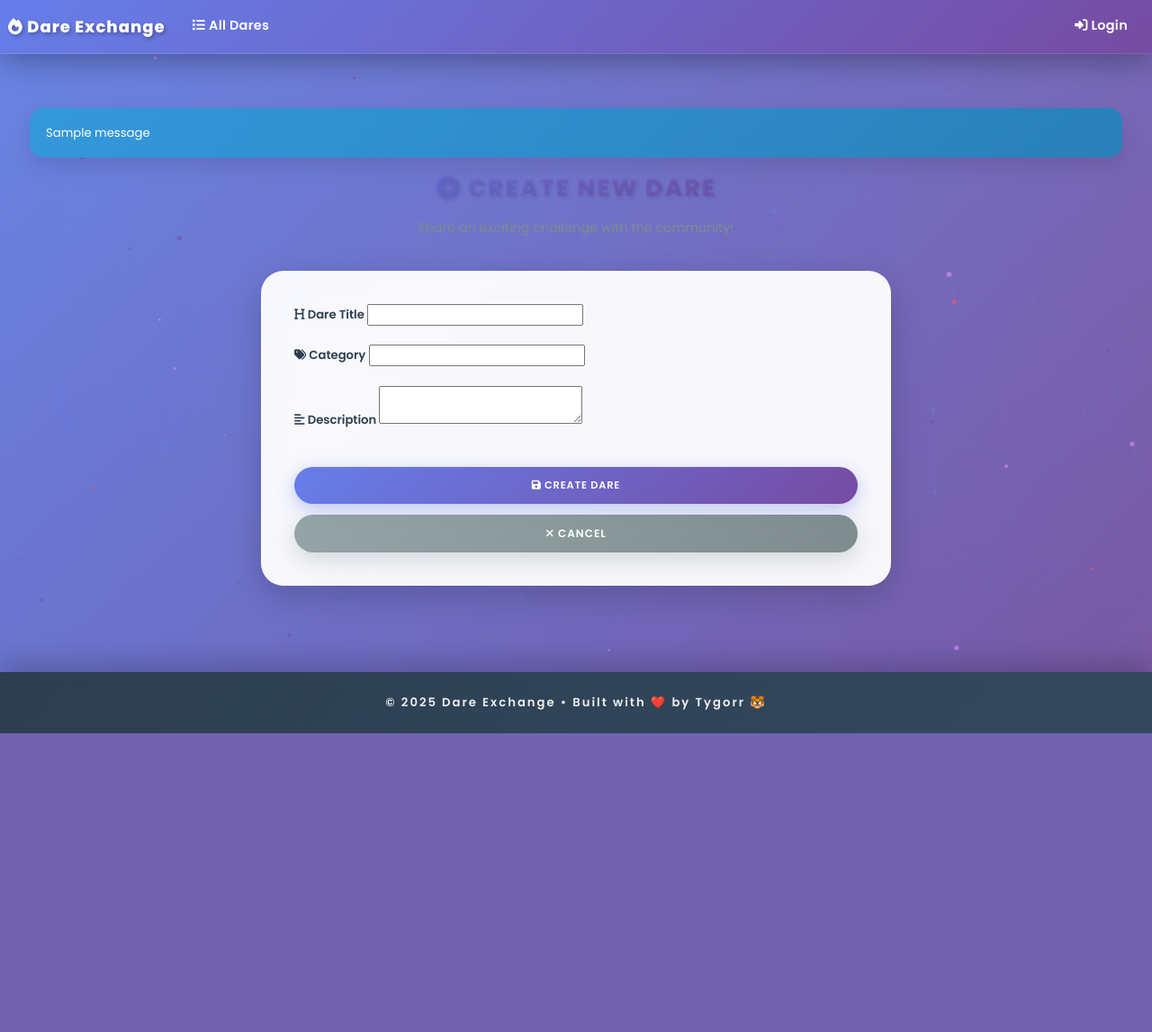
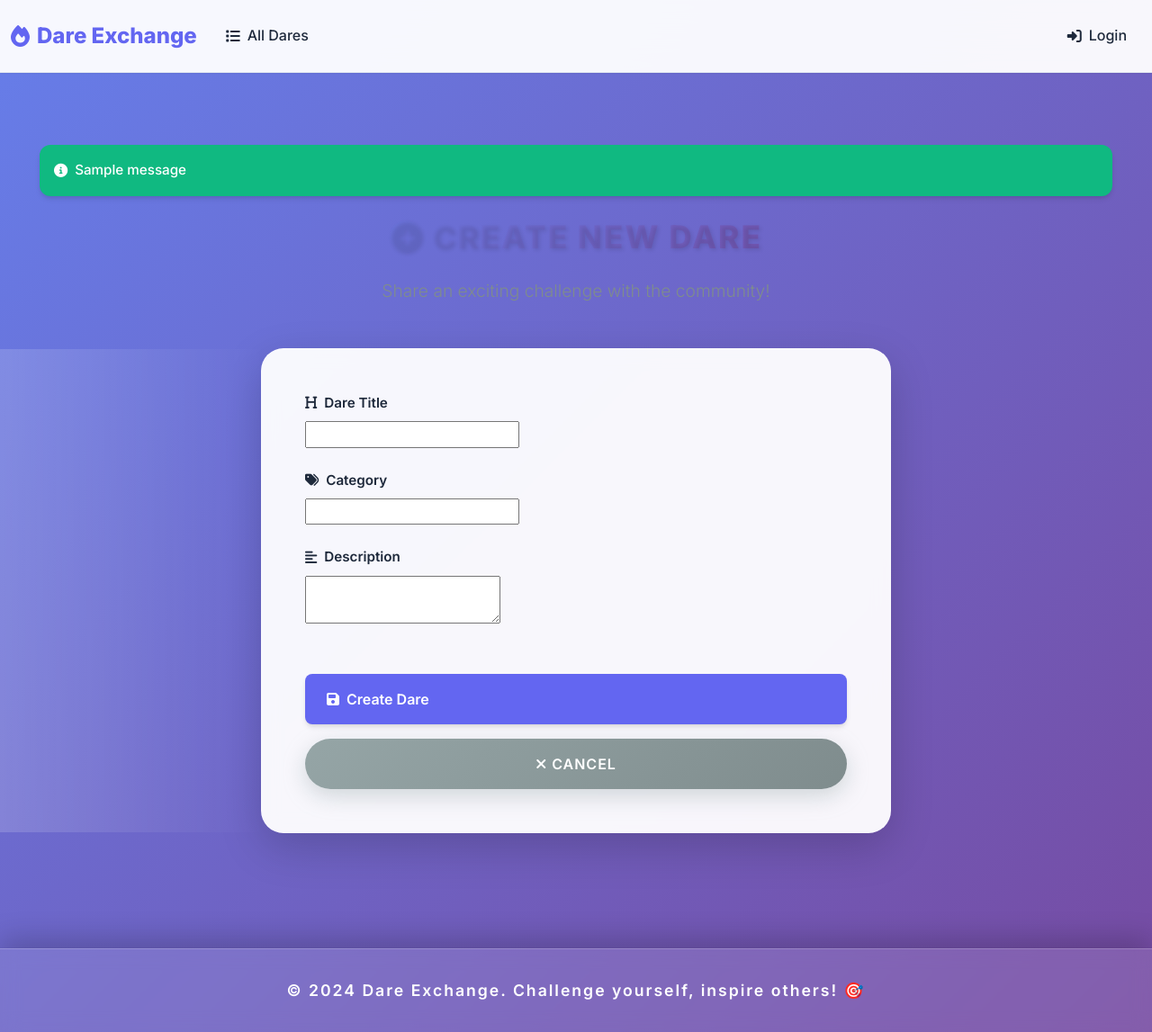
Before and after one commit to Rohith-Pavan/Dare-Exchange, a Django app: template templates/dare_form.html in a window 1280 px wide. Shown: the whole page at 90% size. Before the commit the page ends 815 px from the top, so only its background shows below. Run offline with Django 3.2, Linux system fonts and the light colour scheme; the template is opened without the code that fills it, so the values that code supplies are empty, except form fields; tables that the repository leaves empty hold one stand-in row (values such as "Sample post"); one stand-in notice (Sample message) is shown; form fields are guessed from the names that the template uses.

Commit message:
Restore full functionality: Apply modern design system to Django templates while preserving all backend features

```diff
--- a/templates/base.html
+++ b/templates/base.html
@@ -6,7 +6,7 @@
   <title>Dare Exchange</title>
 
   <!-- Google Fonts -->
-  <link href="https://fonts.googleapis.com/css2?family=Poppins:wght@400;600;700;800&display=swap" rel="stylesheet" />
+  <link href="https://fonts.googleapis.com/css2?family=Inter:wght@300;400;500;600;700;800&display=swap" rel="stylesheet" />
 
   <!-- Bootstrap CSS -->
   <link href="https://cdn.jsdelivr.net/npm/bootstrap@5.3.0/dist/css/bootstrap.min.css" rel="stylesheet" />
@@ -15,100 +15,135 @@
   <link href="https://cdnjs.cloudflare.com/ajax/libs/font-awesome/6.4.0/css/all.min.css" rel="stylesheet" />
 
   <style>
-    html {
-      font-size: 75%;
+    :root {
+      --primary-color: #6366f1;
+      --primary-dark: #4f46e5;
+      --secondary-color: #f1f5f9;
+      --accent-color: #06b6d4;
+      --success-color: #10b981;
+      --warning-color: #f59e0b;
+      --danger-color: #ef4444;
+      --text-primary: #1e293b;
+      --text-secondary: #64748b;
+      --text-muted: #94a3b8;
+      --border-color: #e2e8f0;
+      --bg-primary: #ffffff;
+      --bg-secondary: #f8fafc;
+      --shadow-sm: 0 1px 2px 0 rgb(0 0 0 / 0.05);
+      --shadow-md: 0 4px 6px -1px rgb(0 0 0 / 0.1), 0 2px 4px -2px rgb(0 0 0 / 0.1);
+      --shadow-lg: 0 10px 15px -3px rgb(0 0 0 / 0.1), 0 4px 6px -4px rgb(0 0 0 / 0.1);
+      --shadow-xl: 0 20px 25px -5px rgb(0 0 0 / 0.1), 0 8px 10px -6px rgb(0 0 0 / 0.1);
+    }
+
+    * {
+      margin: 0;
+      padding: 0;
+      box-sizing: border-box;
     }
 
     body {
-      font-family: 'Poppins', sans-serif;
+      font-family: 'Inter', -apple-system, BlinkMacSystemFont, sans-serif;
       background: linear-gradient(135deg, #667eea 0%, #764ba2 100%);
-      color: #222;
+      color: var(--text-primary);
       min-height: 100vh;
+      line-height: 1.6;
       display: flex;
       flex-direction: column;
-      position: relative;
-      overflow-x: hidden;
     }
 
-    #particles-js {
-      position: fixed;
-      top: 0;
-      left: 0;
-      width: 100%;
-      height: 100%;
-      z-index: -1;
-      background: transparent;
+    /* Main content */
+    .main-content {
+      flex: 1;
+      padding: 2rem 0;
     }
 
-    /* Animated background */
-    body::before {
-      content: '';
-      position: fixed;
-      top: 0;
-      left: 0;
-      width: 100%;
-      height: 100%;
-      background: linear-gradient(45deg, #ff6b6b, #4ecdc4, #45b7d1, #96ceb4, #feca57);
-      background-size: 400% 400%;
-      animation: gradientShift 15s ease infinite;
-      z-index: -1;
-      opacity: 0.1;
+    /* Logout form styling */
+    .logout-form {
+      display: inline;
+      margin: 0;
     }
 
-    @keyframes gradientShift {
-      0% { background-position: 0% 50%; }
-      50% { background-position: 100% 50%; }
-      100% { background-position: 0% 50%; }
+    .logout-form button {
+      color: var(--text-primary) !important;
+      background: transparent !important;
+      border: none !important;
+      text-decoration: none !important;
+      padding: 0.5rem 1rem !important;
+      margin: 0 !important;
+      cursor: pointer;
+      font-family: inherit;
+      font-size: inherit;
+      font-weight: 500;
+      outline: none;
+      box-shadow: none !important;
+      border-radius: 0.5rem;
+      transition: all 0.2s ease;
+      display: inline-flex;
+      align-items: center;
+      gap: 0.5rem;
     }
 
-    /* Navbar */
+    .logout-form button:hover {
+      background: var(--secondary-color) !important;
+      color: var(--primary-color) !important;
+    }
+
+    /* Navigation */
     .navbar {
-      background: linear-gradient(135deg, #667eea 0%, #764ba2 100%);
-      box-shadow: 0 8px 32px rgba(0,0,0,0.3);
-      font-weight: 600;
+      background: rgba(255, 255, 255, 0.95) !important;
+      backdrop-filter: blur(20px);
+      border-bottom: 1px solid var(--border-color);
+      box-shadow: var(--shadow-sm);
       padding: 1rem 0;
-      backdrop-filter: blur(10px);
-      border-bottom: 1px solid rgba(255,255,255,0.1);
+      position: sticky;
+      top: 0;
+      z-index: 1000;
     }
+
     .navbar-brand {
-      color: #fff !important;
-      font-size: 1.5rem;
-      font-weight: 800;
-      text-shadow: 2px 2px 4px rgba(0,0,0,0.3);
-      transition: all 0.3s ease;
-      letter-spacing: 1px;
+      font-weight: 800 !important;
+      font-size: 1.5rem !important;
+      color: var(--primary-color) !important;
+      text-decoration: none;
+      display: flex;
+      align-items: center;
+      gap: 0.5rem;
     }
+
     .navbar-brand:hover {
-      transform: scale(1.05);
-      text-shadow: 3px 3px 6px rgba(0,0,0,0.5);
+      color: var(--primary-dark) !important;
     }
-    .nav-link {
-      color: #fff !important;
-      font-size: 1.2rem;
-      font-weight: 600;
-      transition: all 0.3s ease;
-      margin: 0 0.5rem;
+
+    .navbar-nav .nav-link {
+      color: var(--text-primary) !important;
+      font-weight: 500;
       padding: 0.5rem 1rem !important;
-      border-radius: 20px;
-      letter-spacing: 0.3px;
+      border-radius: 0.5rem;
+      transition: all 0.2s ease;
+      display: flex;
+      align-items: center;
+      gap: 0.5rem;
     }
-    .nav-link:hover {
-      background: rgba(255,255,255,0.2);
-      transform: translateY(-2px);
-      box-shadow: 0 4px 15px rgba(0,0,0,0.2);
+
+    .navbar-nav .nav-link:hover {
+      background: var(--secondary-color);
+      color: var(--primary-color) !important;
+    }
+
+    .navbar-nav .nav-link.active {
+      background: var(--primary-color);
+      color: white !important;
     }
 
 
 
     .navbar-text {
-        color: #fff !important;
-        font-size: 1rem;
-        font-weight: 600;
-        letter-spacing: 0.3px;
-        margin-bottom: 0 !important;
-        display: inline-flex;
-        align-items: center;
-      }
+      color: var(--text-primary) !important;
+      font-weight: 500;
+      display: flex;
+      align-items: center;
+      gap: 0.5rem;
+    }
 
     .navbar-nav {
       align-items: center;
@@ -121,24 +156,22 @@
 
     /* Buttons */
     .btn-primary {
-      background: linear-gradient(135deg, #667eea 0%, #764ba2 100%);
+      background: var(--primary-color);
       border: none;
-      box-shadow: 0 6px 20px rgba(102,126,234,0.4);
-      transition: all 0.3s ease;
+      border-radius: 0.5rem;
+      padding: 0.75rem 1.5rem;
       font-weight: 600;
-      padding: 10px 24px;
-      border-radius: 25px;
-      font-size: 0.95rem;
-      text-transform: uppercase;
-      letter-spacing: 0.8px;
-      position: relative;
-      overflow: hidden;
+      font-size: 1rem;
+      transition: all 0.2s ease;
+      box-shadow: var(--shadow-md);
+      display: inline-flex;
+      align-items: center;
+      gap: 0.5rem;
     }
     .btn-primary:hover {
-      background: linear-gradient(135deg, #764ba2 0%, #667eea 100%);
-      box-shadow: 0 12px 35px rgba(102,126,234,0.6);
-      transform: translateY(-3px) scale(1.05);
-      animation: pulse 1.5s infinite;
+      background: var(--primary-dark);
+      transform: translateY(-1px);
+      box-shadow: var(--shadow-lg);
     }
 
     .btn-primary::before {
@@ -391,44 +424,60 @@
       border: none !important;
     }
     .form-control {
-      border-radius: 15px;
-      border: 2px solid #e9ecef;
-      padding: 15px 20px;
-      font-size: 1.1rem;
-      transition: all 0.3s ease;
-      background: rgba(255,255,255,0.9);
+      border: 2px solid var(--border-color);
+      border-radius: 0.5rem;
+      padding: 0.875rem 1rem;
+      font-size: 1rem;
+      transition: all 0.2s ease;
+      background: var(--bg-secondary);
+      font-weight: 500;
     }
     .form-control:focus {
-      border-color: #667eea;
-      box-shadow: 0 0 20px rgba(102,126,234,0.3);
-      background: white;
+      border-color: var(--primary-color);
+      box-shadow: 0 0 0 0.2rem rgba(99, 102, 241, 0.25);
+      background: var(--bg-primary);
     }
     label {
       font-weight: 600;
-      color: #2c3e50;
-      font-size: 1.1rem;
+      color: var(--text-primary);
       margin-bottom: 0.5rem;
+      font-size: 0.95rem;
+      display: flex;
+      align-items: center;
+      gap: 0.5rem;
     }
 
     /* Alert styling */
     .alert {
-      border-radius: 15px;
-      padding: 1.5rem;
-      font-size: 1.1rem;
+      border-radius: 0.75rem;
+      padding: 1rem;
+      font-size: 0.95rem;
       font-weight: 500;
       border: none;
-      box-shadow: 0 10px 25px rgba(0,0,0,0.1);
+      box-shadow: var(--shadow-md);
+      display: flex;
+      align-items: center;
+      gap: 0.5rem;
     }
     .alert-info {
-      background: linear-gradient(135deg, #3498db, #2980b9);
+      background: var(--accent-color);
+      color: white;
+    }
+    .alert-success {
+      background: var(--success-color);
+      color: white;
+    }
+    .alert-warning {
+      background: var(--warning-color);
+      color: white;
+    }
+    .alert-danger {
+      background: var(--danger-color);
       color: white;
     }
   </style>
 </head>
 <body>
-
-<!-- Particle Background -->
-<div id="particles-js"></div>
 
 <nav class="navbar navbar-expand-lg">
   <div class="container">
@@ -457,12 +506,12 @@
       <ul class="navbar-nav align-items-center">
         {% if user.is_authenticated %}
         <li class="nav-item d-flex align-items-center">
-          <span class="navbar-text me-3" style="color: #fff !important; font-size: 1rem; font-weight: 600; letter-spacing: 0.3px; margin-bottom: 0;">
+          <span class="navbar-text me-3">
             <i class="fas fa-user"></i> Welcome, <strong>{{ user.username }}</strong>!
           </span>
-          <form method="post" action="{% url 'logout' %}" class="logout-form" style="display: inline; margin: 0;">
+          <form method="post" action="{% url 'logout' %}" class="logout-form">
             {% csrf_token %}
-            <button type="submit" style="color: white !important; background: transparent !important; border: none !important; text-decoration: none !important; padding: 0 !important; margin-left: 15px; cursor: pointer; font-family: inherit; font-size: inherit; outline: none; box-shadow: none !important;">
+            <button type="submit">
               <i class="fas fa-sign-out-alt"></i> Logout
             </button>
           </form>
@@ -480,19 +529,26 @@
   </div>
 </nav>
 
-<div class="container-fluid">
-  <div class="main-content mx-auto" style="max-width: 1400px;">
+<div class="main-content">
+  <div class="container">
     {% if messages %}
       {% for message in messages %}
-        <div class="alert alert-info mb-4">{{ message }}</div>
+        <div class="alert alert-{{ message.tags|default:'info' }} mb-4">
+          <i class="fas fa-info-circle"></i>
+          {{ message }}
+        </div>
       {% endfor %}
     {% endif %}
     {% block content %}{% endblock %}
   </div>
 </div>
 
-<footer>
-  &copy; 2025 Dare Exchange • Built with ❤️ by Tygorr 🐯
+<footer style="background: rgba(255, 255, 255, 0.1); backdrop-filter: blur(10px); border-top: 1px solid rgba(255, 255, 255, 0.2); padding: 2rem 0; margin-top: auto; text-align: center; color: white; font-weight: 600;">
+  <div class="container">
+    <p class="mb-0">
+      © 2024 Dare Exchange. Challenge yourself, inspire others! 🎯
+    </p>
+  </div>
 </footer>
 
 <!-- Bootstrap JS -->
```
Also changed, not shown: templates/dare_list.html (+53 -38 lines).
